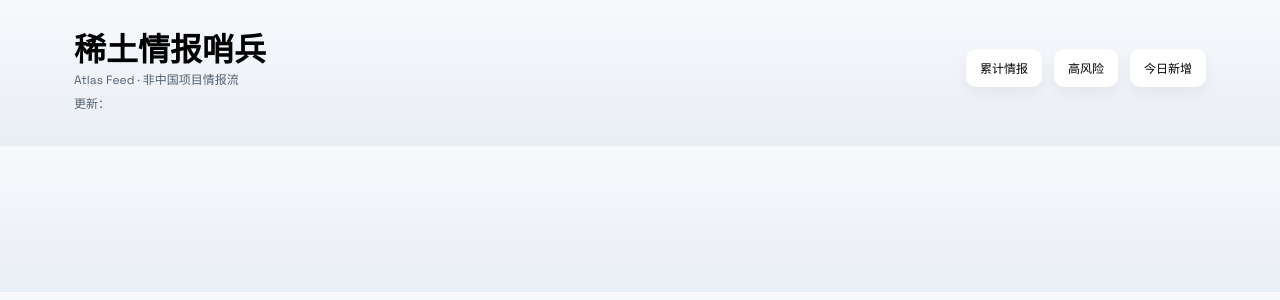
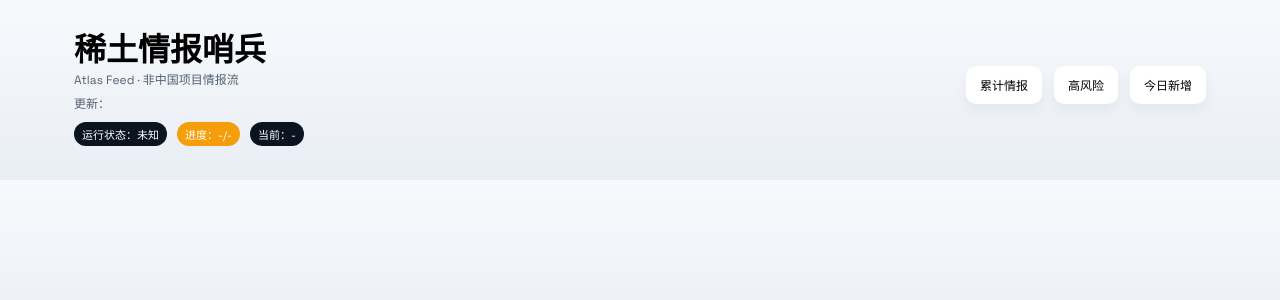
Before and after one commit to keenturbo/rareearth-sentinel, a Python web app: template templates/index.html in a window 1280 px wide. Shown: the top 300 px of the page. Run offline with Jinja, Linux system fonts and the light colour scheme; the template is opened without the code that fills it, so the values that code supplies are empty.

Commit message:
Show run status panel in Atlas template

```diff
--- a/templates/index.html
+++ b/templates/index.html
@@ -30,6 +30,10 @@ h1{margin:0}
 .tags{display:flex;gap:6px;flex-wrap:wrap}
 .tag{font-size:11px;background:#eff6ff;color:#1d4ed8;padding:3px 8px;border-radius:999px}
 .update{margin-top:6px}
+.status{margin-top:10px;display:flex;gap:10px;flex-wrap:wrap}
+.badge{font-size:11px;background:#0b1220;color:#fff;padding:4px 8px;border-radius:999px}
+.badge.warn{background:#f59e0b}
+.badge.ok{background:#16a34a}
 </style>
 </head>
 <body>
@@ -39,6 +43,11 @@ h1{margin:0}
       <h1>稀土情报哨兵</h1>
       <div class="meta">Atlas Feed · 非中国项目情报流</div>
       <div class="meta update">更新：{{LAST_UPDATE}}</div>
+      <div class="status">
+        <span class="badge" id="run-status">运行状态：未知</span>
+        <span class="badge warn" id="run-progress">进度：-/-</span>
+        <span class="badge" id="run-current">当前：-</span>
+      </div>
     </div>
     <div class="kpis">
       <div class="kpi">累计情报 {{TOTAL_COUNT}}</div>
@@ -51,5 +60,32 @@ h1{margin:0}
     {{CARDS}}
   </div>
 </div>
+<script>
+(async function(){
+  try {
+    const res = await fetch('status.json', {cache: 'no-store'});
+    if (!res.ok) return;
+    const data = await res.json();
+    const statusEl = document.getElementById('run-status');
+    const progressEl = document.getElementById('run-progress');
+    const currentEl = document.getElementById('run-current');
+
+    const running = Boolean(data.running);
+    statusEl.textContent = running ? '运行状态：进行中' : '运行状态：空闲';
+    statusEl.className = running ? 'badge warn' : 'badge ok';
+
+    const processed = data.processed_items ?? 0;
+    const total = data.total_items ?? 0;
+    progressEl.textContent = `进度：${processed}/${total}`;
+    progressEl.className = running ? 'badge warn' : 'badge';
+
+    const current = data.current || {};
+    const title = current.title ? current.title.slice(0, 40) : '-';
+    currentEl.textContent = `当前：${title}`;
+  } catch (e) {
+    // ignore
+  }
+})();
+</script>
 </body>
 </html>
```
